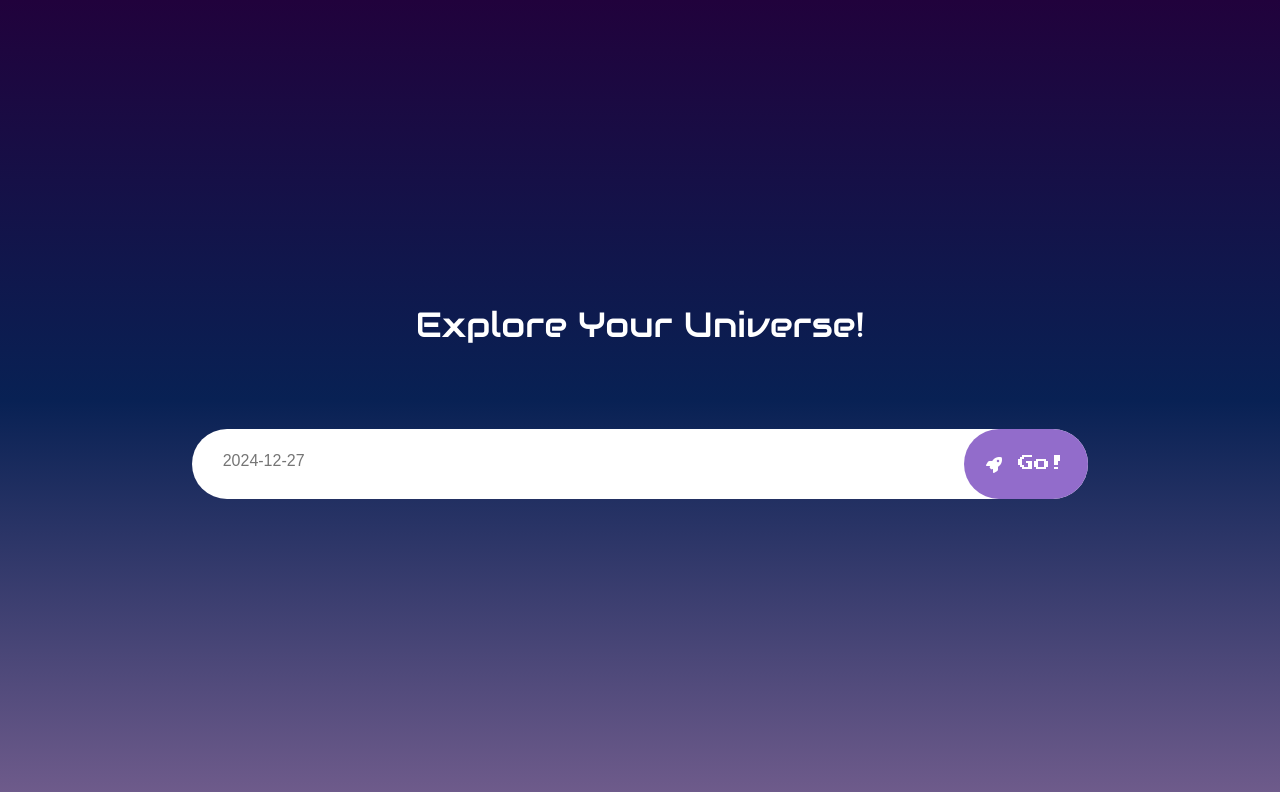
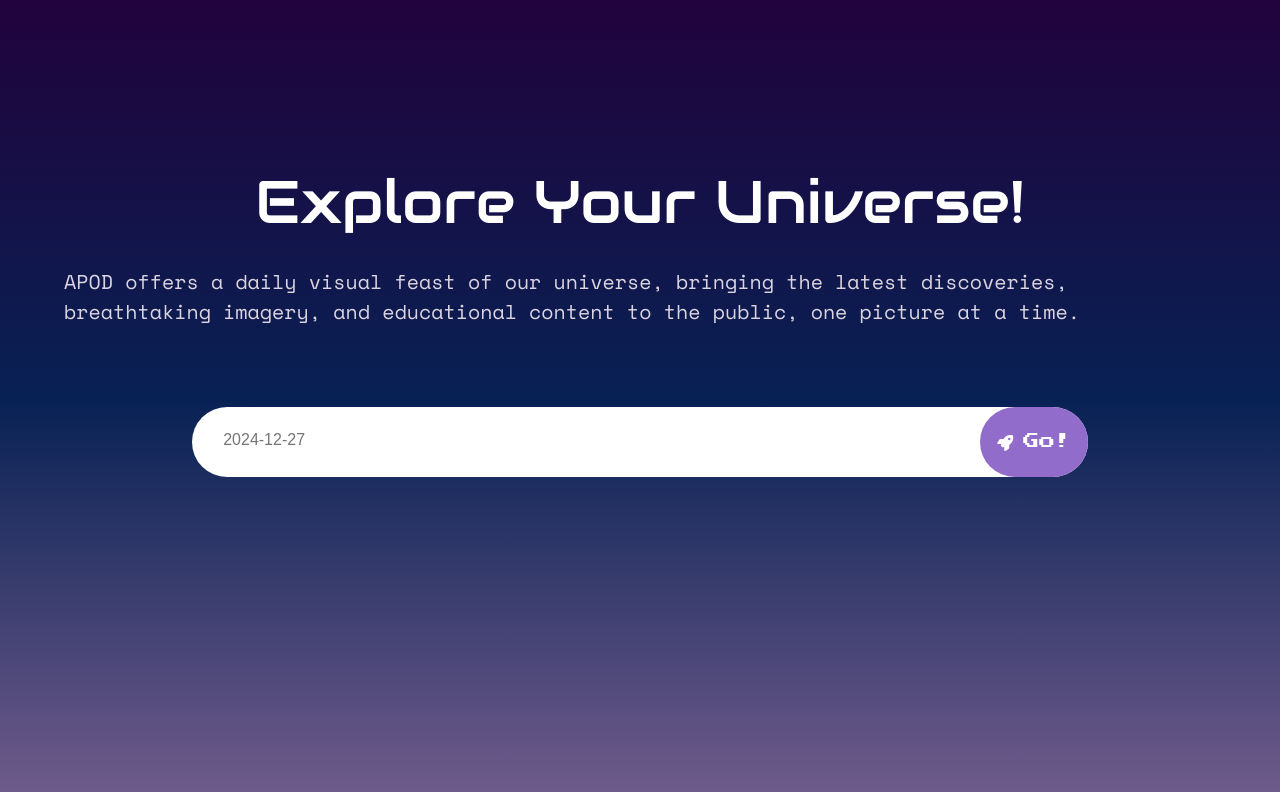
Before and after one commit to mariammansdev/APOD, a React (Vite) app: page / in a window 1280 px wide. Shown: the top 792 px of the page. Built offline with nearby package versions, Linux system fonts and the light colour scheme.

Commit message:
feat: layout changes

```diff
--- a/src/components/apod_components/LoadingState.jsx
+++ b/src/components/apod_components/LoadingState.jsx
@@ -1,10 +1,11 @@
 import React from 'react'
+import { IoPlanet } from "react-icons/io5";
 
 const LoadingState = () => {
   return (
     <div className='loadingState'>
-        <i className="fa-solid fa-gear"></i>
-     </div>
+      <IoPlanet className='loadingPlanet'/>
+    </div>
   )
 }
 
--- a/src/components/home_components/Body.jsx
+++ b/src/components/home_components/Body.jsx
@@ -1,65 +1,14 @@
-import React, { useState } from 'react'
-import { useNavigate } from "react-router-dom";
-import IconButtonDatepicker from './DatePicker';
-import useFormat from '../apod_components/hooks/useFormat';
+import SearchContainer from "./SearchContainer";
 
 function Body() {
-  const navigate = useNavigate();
-  var [searchQuery, setSearchQuery] = useState('');
-  var [date, setDate] = useState(null);
-  var [isValidDate, setIsValidDate] = useState(true);
-  var [isHiddenCalendar, setHiddenCalendar] = useState(true);
-
-  function onSearchQuery(e) {
-    const value = e.target.value;
-    setSearchQuery(value);
-    if (!value) {
-      setDate(new Date());
-      setHiddenCalendar(true);
-      return;
-    }
-
-    const parsedDate = new Date(value);
-    const isValidDate = !isNaN(parsedDate.getTime());
-    if (isValidDate) setDate(parsedDate);
-    setIsValidDate(isValidDate);
-  }
-
-  function onClickInput() {
-    setHiddenCalendar(false);
-  }
-
   return (
-    <div className='bodyC'>
-      <div className='bodyContent'>
-        <h2>Explore Your Universe!</h2>
-        {/* <p> APOD offers a daily visual feast of our universe, bringing the latest discoveries, breathtaking imagery, and educational content to the public, one picture at a time.</p> */}
+      <div className='bodyContainer'>
+        <div className='bodyContent'>
+          <h2 className="apodTitle">Explore Your Universe!</h2>
+          <p className='colorChangeText' > APOD offers a daily visual feast of our universe, bringing the latest discoveries, breathtaking imagery, and educational content to the public, one picture at a time.</p>
+        </div>
+        <SearchContainer />
       </div>
-
-      <div className='searchContainer'>
-        <div className='searchDate'>
-          <input
-            type="text"
-            placeholder={`${useFormat()}`}
-            value={searchQuery}
-            onChange={onSearchQuery}
-            onClick={onClickInput}
-          />
-          {!isHiddenCalendar && <IconButtonDatepicker setSearchQuery={setSearchQuery} date={date} setDate={setDate} />}
-        </div>
-
-        <button
-        className='searchBtn'
-        onClick={() => {
-          if (!isValidDate)
-            return false;
-          navigate('/apod', {
-            state: { date: date }
-          });
-        }}> <i class="fa-solid fa-rocket"></i> Go!</button>
-      </div>
-
-    </div>
   );
 }
 
--- a/src/components/home_components/Home.jsx
+++ b/src/components/home_components/Home.jsx
@@ -5,7 +5,7 @@
 function Home() {
   return (
     <div className='home'>
-      <NavBar />
+      {/* <NavBar /> */}
       <Body />
     </div>
   )
--- /dev/null
+++ b/src/components/home_components/SearchContainer.jsx
@@ -0,0 +1,62 @@
+import IconButtonDatepicker from "./DatePicker";
+import useFormat from '../apod_components/hooks/useFormat';
+import { useNavigate } from "react-router-dom";
+import React, { useRef, useState } from 'react'
+
+function SearchContainer() {
+    const navigate = useNavigate();
+    const [date, setDate] = useState(null);
+    const [isValidDate, setIsValidDate] = useState(true);
+    const [isHiddenCalendar, setHiddenCalendar] = useState(true);
+    const inputRef = useRef(null);
+    const [searchQuery, setSearchQuery] = useState('');
+    function onClickInput() {
+        if (isHiddenCalendar) setHiddenCalendar(false);
+    };
+    function onClickSearch () {
+        if (!isValidDate)
+            return false;
+        navigate('/apod', {
+            state: { date: useFormat(date) }
+        });
+    }
+    function onSearchQuery(e) {
+        const value = e.target.value;
+        setSearchQuery(value);
+        if (!value) {
+            setDate(new Date());
+            return;
+        }
+
+        const parsedDate = new Date(value);
+        const isValidDate = !isNaN(parsedDate.getTime());
+        if (isValidDate) setDate(parsedDate);
+        setIsValidDate(isValidDate);
+    }
+
+    return (
+        <div className='searchContainer'
+            onClick={onClickInput}
+        >
+            <div className='searchDate'>
+                <input
+                    ref={inputRef} autoFocus={inputRef.current === document.activeElement}
+                    type="text"
+                    placeholder={`${useFormat()}`}
+                    value={searchQuery}
+                    onChange={onSearchQuery}
+                />
+                {!isHiddenCalendar && <IconButtonDatepicker setSearchQuery={setSearchQuery} date={date} setDate={setDate} />}
+            </div>
+
+            <button
+                className='searchBtn'
+                onClick={onClickSearch}>
+                <i class="fa-solid fa-rocket"></i>
+                Go!
+            </button>
+        </div>
+    )
+}
+
+export default SearchContainer;
--- a/src/index.css
+++ b/src/index.css
@@ -176,17 +176,14 @@
   align-items: center;
   justify-content: center;
   flex: 1;
+  perspective: 1000px;
 }
 
-.loadingState i {
+.loadingPlanet {
   opacity: 0.4;
-  font-size: 3rem;
-  animation: spin 1s linear infinite;
-}
-
-.apod {
-  font-size: 5rem;
-  animation: spin 1s linear infinite
+  font-size: 8rem;
+  animation: spin 3s linear infinite;
+  transform-origin: center center;
 }
 
 @keyframes spin {
@@ -243,20 +240,21 @@
   background-color: #555;
 }
 
-.bodyC {
+.bodyContainer {
   width: 100vw;
   height: 100vh;
+  gap: 5rem;
   display: flex;
   flex-direction: column;
   align-items: center;
-  justify-content: center;
+  justify-content: flex-start;
   background: linear-gradient(to bottom, #21023c, #082154, #705c8c);
-  gap: 5rem;
 }
-
+/* .react-datepicker__month-container  */
 .bodyContent {
   width: 90vw;
-  gap: 10px;
+  margin-top: 8%;
+  gap: 20px;
   display: flex;
   flex-direction: column;
   align-items: center;
@@ -264,7 +262,8 @@
 }
 
 .searchBtn {
-  padding: 10px 20px;
+  min-width: 12%;
+  padding: 12px;
   font-size: 16px;
   border: 2px solid transparent;
   border-radius: 50px;
@@ -277,16 +276,45 @@
   transition: background-color 0.3s, transform 0.3s;
 }
 
-.bodyC p {
-  font-family: 'Space Mono', sans-serif;
+.searchBtn:hover {
+  background-color: #5c3d8a;
+  transform: scale(1.05);
 }
-.bodyC h2 {
+
+.searchBtn i {
+  margin-right: 10px;
+}
+
+.apodTitle {
+  margin-top: 55px;
   font-size: 20px;
   font-family: 'Audiowide', cursive;
 }
-.searchBtn:hover {
-  background-color: #5c3d8a;
-  transform: scale(1.05);
+
+.colorChangeText {
+  font-family: 'Space Mono', sans-serif;
+  font-size: 10px;
+  animation: colorChange 5s infinite ease-in-out;
+  -webkit-animation: colorChange 5s infinite ease-in-out;
+}
+
+@keyframes colorChange {
+  0% {
+    color: rgb(246, 246, 246);
+  }
+  25% {
+    color: rgb(160, 140, 178);
+  }
+  50% {
+    color: rgb(169, 162, 194);
+  }
+  75% {
+    color: rgb(157, 178, 196);
+  }
+
+  100% {
+    color: rgb(181, 155, 169);
+  }
 }
 
 .searchContainer {
@@ -300,6 +328,7 @@
   gap: 1.5rem;
 }
 
+
 .searchDate {
   display: flex;
   min-height: 85%;
@@ -312,12 +341,13 @@
 .datepicker-input {
   background-color: transparent;
   color: #926ccb;
-  padding: 0px 10px 0px 10px;
+  padding: 0px 0px 0px 10px;
   font-size: 15px;
 }
 
 .searchDate input {
-  width: 100%;
+  width: 90%;
+  height: 100%;
   font-size: 16px;
   border: none;
   outline: none;
@@ -325,6 +355,7 @@
   justify-content: center;
   border-radius: 50px;
   padding-left: 10%;
+  margin-right: 5px;
 }
 
 .video-iframe {
@@ -362,8 +393,13 @@
     width: 70%;
     border-radius: 50px;
     justify-content: space-between;
+    transition: background-color 0.3s, transform 0.3s;
+}
 
+  .searchContainer:hover {
+    background-color: #d0c2d2;
   }
+
   .bodyContent {
     display: flex;
     flex-direction: column;
@@ -371,14 +407,18 @@
     justify-content: center;
   }
 
-  .bodyContent h2{
-    font-size: 35px;
-    line-height: 3rem
-  }
-  .bodyContent p{
-    font-size: 15px
+  .apodTitle {
+    font-size: 60px;
+    font-family: 'Audiowide', cursive;
+    /* animation: colorChange 5s infinite; */
   }
 
+  .colorChangeText {
+    font-family: 'Space Mono', sans-serif;
+    font-size: 20px;
+    animation: colorChange 5s infinite ease-in-out;
+    -webkit-animation: colorChange 5s infinite ease-in-out;
+  }
 
   .searchDate {
     justify-content: start;
--- a/src/main.jsx
+++ b/src/main.jsx
@@ -3,7 +3,6 @@
 import './index.css'
 import App from './App.jsx'
 import { BrowserRouter } from 'react-router-dom';
-// import 'bootstrap/dist/css/bootstrap.min.css';
 
 createRoot(document.getElementById('root')).render(
   <StrictMode>
```
